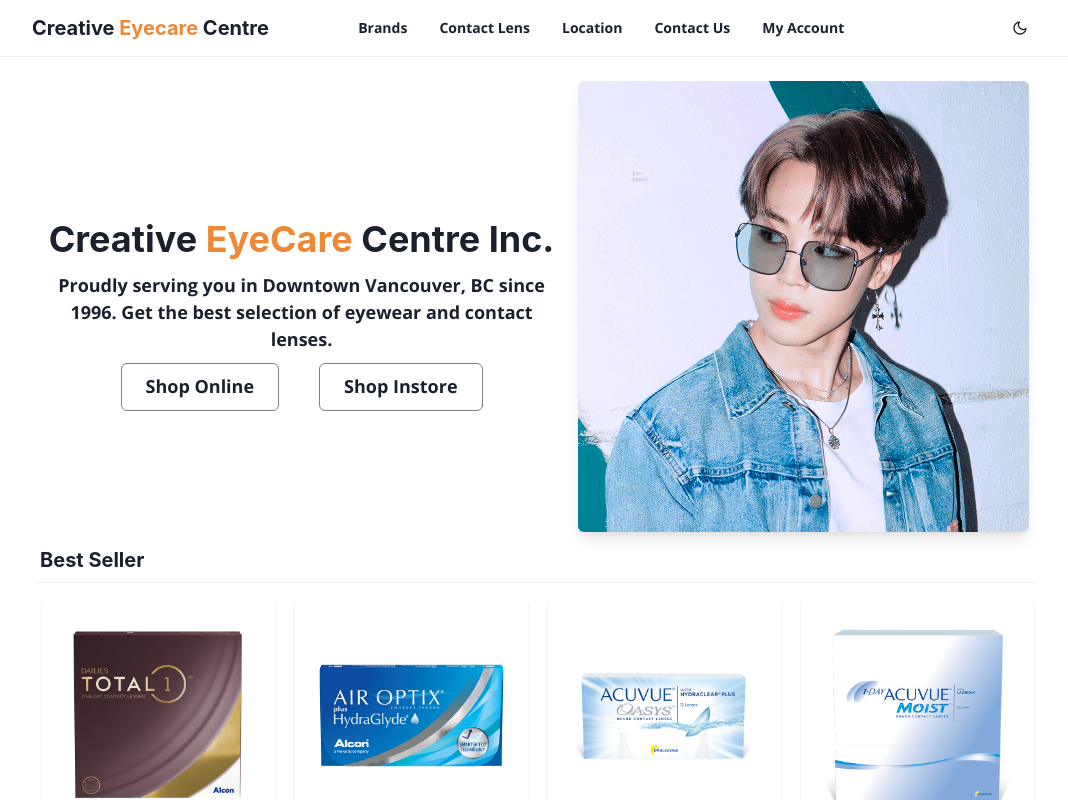
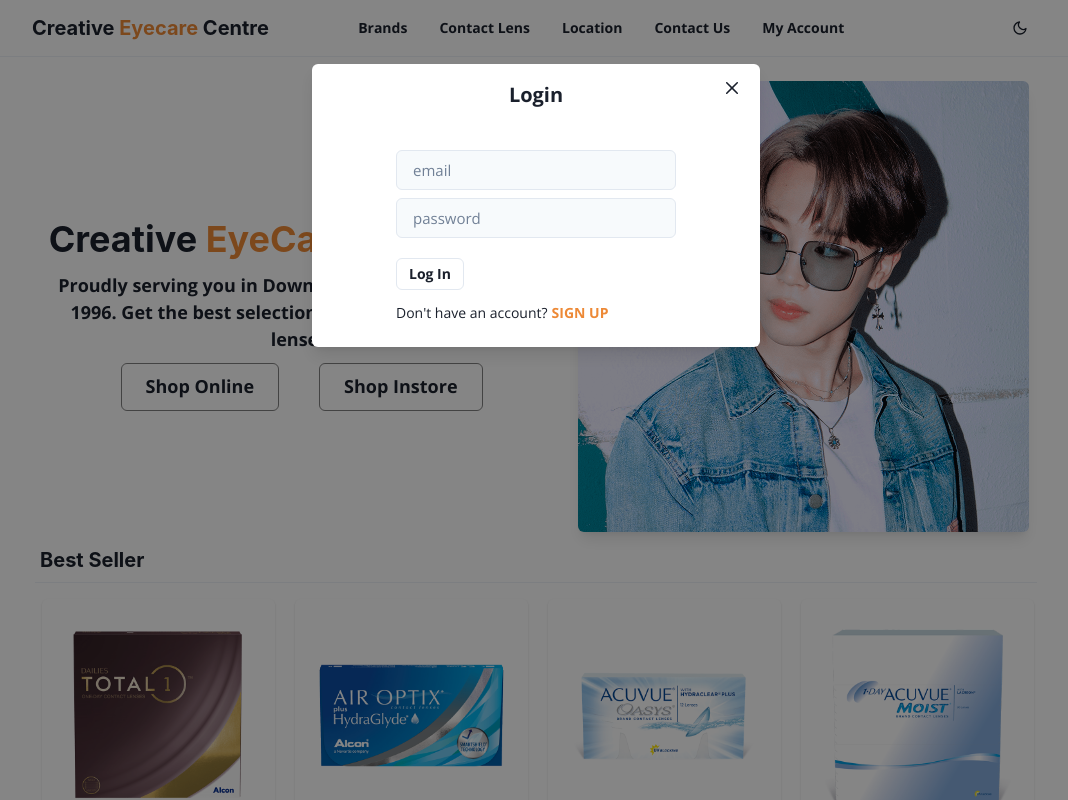
Before and after one commit to Jahu5474/Creative-EyeCare-Centre, a Next.js app: page / in a window 1280 px wide. Both pictures are taken after a click on the button "My Account". Shown: the top 800 px of the page, without its empty margins (104-1172 px from the left). Built offline with nearby package versions, Linux system fonts and the light colour scheme.

Commit message:
added login modal

```diff
--- a/package.json
+++ b/package.json
@@ -25,6 +25,7 @@
     "react": "18.2.0",
     "react-dom": "18.2.0",
     "react-icons": "^4.7.1",
+    "recoil": "^0.7.6",
     "typescript": "^4.9.5"
   }
 }
--- /dev/null
+++ b/src/atoms/authModalAtom.ts
@@ -0,0 +1,16 @@
+import { atom } from 'recoil';
+
+export interface AuthModalState{
+    open: boolean;
+    view: 'login' | 'signup' | 'resetPassword';
+}
+
+const defaultModalState: AuthModalState ={
+    open: false,
+    view: 'login'
+}
+
+export const authModalState = atom<AuthModalState>({
+    key:'authModalState',
+    default: defaultModalState,
+});
--- /dev/null
+++ b/src/components/Modal/Auth/AuthInputs.tsx
@@ -0,0 +1,26 @@
+import React from 'react';
+import { Flex } from '@chakra-ui/react'
+import { useRecoilValue } from 'recoil'
+import { authModalState } from '../../../atoms/authModalAtom'
+import Login from './Login'
+
+type AuthInputsProps = {
+
+};
+
+const AuthInputs:React.FC<AuthInputsProps> = () => {
+    const modalState = useRecoilValue(authModalState);
+    return (
+        <Flex
+            direction ='column'
+            align='center'
+            width='100%'
+            mt={4}
+        >
+            {modalState.view === 'login' && <Login />}
+            {/* {modalState.view === 'signup' && <SignUp/>} */}
+        </Flex>
+    )
+}
+
+export default AuthInputs;
--- a/src/components/Modal/Auth/AuthModal.tsx
+++ b/src/components/Modal/Auth/AuthModal.tsx
@@ -1,17 +1,44 @@
 import React from 'react';
-import {useDisclosure, Button, Modal, ModalOverlay, ModalContent, ModalHeader, ModalFooter, ModalCloseButton, ModalBody} from '@chakra-ui/react'
+import {useDisclosure, Button, Modal, ModalOverlay, ModalContent, ModalHeader, ModalFooter, ModalCloseButton, ModalBody, Flex} from '@chakra-ui/react'
+import { authModalState } from '../../../atoms/authModalAtom'
+import { useRecoilState } from 'recoil'
+import AuthInputs from './AuthInputs'
 
 const AuthModal: React.FC = () =>{
-    const { isOpen, onOpen, onClose } = useDisclosure()
+    const [modalState, SetModalState] = useRecoilState(authModalState);
+
+    const handleClose = () =>{
+      SetModalState((prev) => ({
+        ...prev,
+        open: false,
+      }));
+    };
   return (
     <>
-      <Modal isOpen={isOpen} onClose={onClose}>
+      <Modal isOpen={modalState.open} onClose={handleClose}>
         <ModalOverlay />
         <ModalContent>
-          <ModalHeader>Modal Title</ModalHeader>
+          <ModalHeader textAlign="center">
+              {modalState.view === 'login' && 'Login'}
+              {modalState.view === 'signup' && 'Sign Up'}
+              {modalState.view === 'resetPassword' && 'Reset Password'}
+          </ModalHeader>
           <ModalCloseButton />
-          <ModalBody>
-                Here is the modal body
+          <ModalBody
+            display="flex"
+            flexDirection="column"
+            alignItems="center"
+            justifyContent="center"
+            pb={6}
+          >
+                <Flex
+                  direction="column"
+                  align="center"
+                  justify="center"
+                  width="70%"
+                >
+                  <AuthInputs />
+                </Flex>
           </ModalBody>
         </ModalContent>
       </Modal>
@@ -19,4 +46,4 @@ const AuthModal: React.FC = () =>{
   )
 
 }
-export default AuthModal
+export default AuthModal;
--- /dev/null
+++ b/src/components/Modal/Auth/Login.tsx
@@ -0,0 +1,119 @@
+import React, {useState} from 'react';
+import { Input, Button, Flex, Text } from '@chakra-ui/react'
+import { useSetRecoilState } from 'recoil'
+import { authModalState } from '../../../atoms/authModalAtom'
+
+type LoginProps = {
+
+}
+
+const Login: React.FC<LoginProps> = () =>{
+        const setAuthModalState = useSetRecoilState(authModalState);
+    const [LoginForm, setLoginForm] = useState({
+        email:'',
+        password:''
+    });
+
+    const onSubmit = () =>{
+
+    }
+
+    const onChange = (event: React.ChangeEvent<HTMLInputElement>) =>{
+        setLoginForm(prev =>({
+            ...prev,
+            [event.target.name]: event.target.value,
+        }));
+    }
+
+    return(
+    <>
+        <form onSubmit={onSubmit}>
+            <Input
+                required
+                name='email'
+                placeholder='email'
+                type='email'
+                mb={2}
+                onChange={onChange}
+                fontSize="15px"
+                _placeholder={{
+                    color: 'gray.500'
+                }}
+                _hover={{
+                    bg:"white",
+                    border:"1px solid",
+                    borderColor:"blue.500"
+                }}
+                _focus={{
+                    outline:"none",
+                    bg:"white",
+                    borderColor:"blue.500"
+                }}
+                bg="gray.50"
+            />
+            <Input
+                required
+                name='password'
+                placeholder='password'
+                type='password'
+                mb={2}
+                onChange={onChange}
+                fontSize="15px"
+                _placeholder={{
+                    color: 'gray.500'
+                }}
+                _hover={{
+                    bg:"white",
+                    border:"1px solid",
+                    borderColor:"blue.500"
+                }}
+                _focus={{
+                    outline:"none",
+                    bg:"white",
+                    borderColor:"blue.500"
+                }}
+                bg="gray.50"
+            />
+            <Button
+                type="submit"
+                size="sm"
+                variant="outline"
+                mt={3}
+                mb={3}
+                _hover={{
+                    color:"orange.400",
+                    border:"1px solid orange"
+                }}
+            >
+                Log In
+            </Button>
+            <Flex
+                fontSize="sm"
+
+            >
+                <Text
+                    mr={1}
+
+                >
+                    Don&apos;t have an account?
+                </Text>
+                <Text
+                    color="orange.400"
+                    fontWeight="700"
+                    cursor="pointer"
+                    onClick={()=>{
+                        setAuthModalState((prev) => ({
+                            ...prev,
+                            view:"signup",
+                        }))
+                    }}
+                >
+                    SIGN UP
+                </Text>
+            </Flex>
+        </form>
+    </>
+    )
+}
+
+export default Login;
--- a/src/components/Navbar/AuthButton.tsx
+++ b/src/components/Navbar/AuthButton.tsx
@@ -1,20 +1,24 @@
 import { Button } from '@chakra-ui/react';
 import React from 'react';
-// import { authModalState } from '../Modal/Auth/AuthModal'
+import { useSetRecoilState } from 'recoil';
+import { authModalState } from '../../atoms/authModalAtom'
+
 
 const AuthButton: React.FC = () =>{
-    // const setAuthModalState = useSetRecoilState(authModalState);
+    const setAuthModalState = useSetRecoilState(authModalState);
     return(
+    <>
         <Button
             size="sm"
             variant="navbar"
             _hover={{
             color:"orange.400"
             }}
+            onClick={()=> setAuthModalState ({open: true, view: 'login'})}
         >
             My Account
         </Button>
-
+    </>
     )
 }
 
--- a/src/components/Navbar/Navbar.tsx
+++ b/src/components/Navbar/Navbar.tsx
@@ -78,8 +78,8 @@ function Navbar (){
                     Contact Us
                 </Button>
             </Link>
+            <AuthModal/>
             <AuthButton/>
-
 
         </Stack>
         <Box flex={1} align="right">
--- a/src/pages/_app.tsx
+++ b/src/pages/_app.tsx
@@ -3,15 +3,17 @@ import React from 'react'
 import { ChakraProvider } from '@chakra-ui/react'
 import theme from '../chakra/theme'
 import Layout from '../components/Layout/Layout'
+import { RecoilRoot } from 'recoil'
 
 function App({ Component, pageProps }: AppProps) {
   return (
+    <RecoilRoot>
       <ChakraProvider theme={theme}>
         <Layout>
           <Component {...pageProps} />
         </Layout>
       </ChakraProvider>
-
+    </RecoilRoot>
 
   )
 
```
Also changed, not shown: 1 other file (tests, documents, lock files or other folders).
